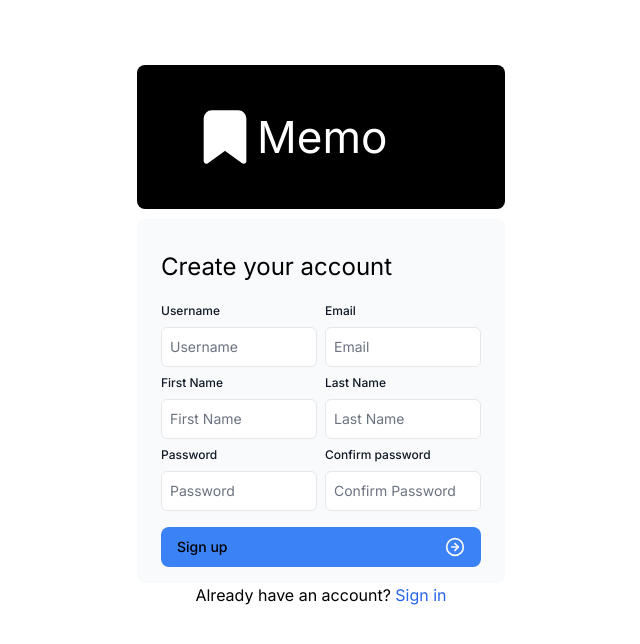
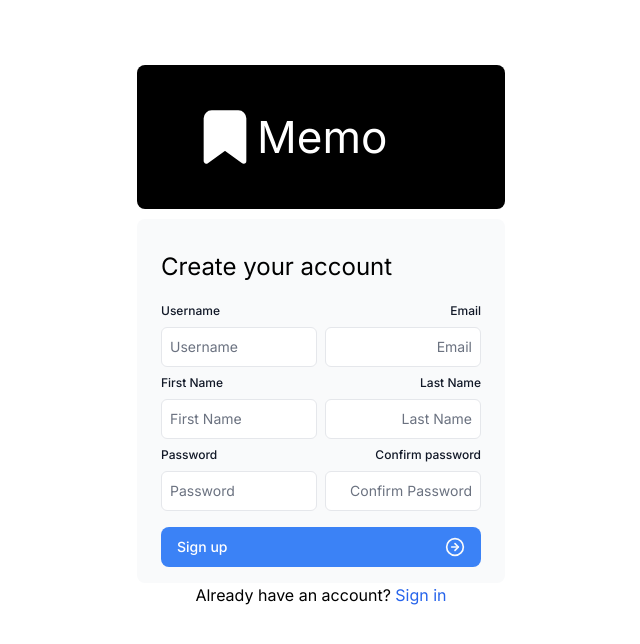
Before and after one commit to akinolaemmanuel49/memo-frontend, a Next.js app: page /signup in a window 1280 px wide. Shown: the top 644 px of the page, without its empty margins (319-959 px from the left). Built offline with nearby package versions, Linux system fonts and the light colour scheme.

Commit message:
minor ui and logic fixes

```diff
--- a/app/ui/cards/profile-card.tsx
+++ b/app/ui/cards/profile-card.tsx
@@ -5,18 +5,21 @@ import { ProfileData } from "@/app/lib/types";
 import axios from "axios";
 import Image from "next/image";
 import Link from "next/link";
+import { useRouter } from "next/navigation";
 
 export default function ProfileCard() {
     const [profileData, setProfileData] = useState<ProfileData>();
     const [loading, setLoading] = useState(true);
     const [error, setError] = useState<string | null>(null);
 
+    const router = useRouter();
+
     useEffect(() => {
         const fetchData = async () => {
             const accessToken = localStorage.getItem("accessToken");
             if (!accessToken) {
                 setError("Access token not found.");
-                return;
+                router.push("/signin");
             }
             try {
                 const response = await axios.get(`${process.env.NEXT_PUBLIC_API_BASE_URL}/users`, {
@@ -26,6 +29,7 @@ export default function ProfileCard() {
             } catch (error) {
                 setError("Failed to fetch user profile.");
                 console.error(error);
+                router.push("/signin");
             } finally {
                 setLoading(false);
             }
--- a/app/ui/forms/profile-form.tsx
+++ b/app/ui/forms/profile-form.tsx
@@ -35,9 +35,7 @@ export default function ProfileForm() {
                     headers: { Authorization: `Bearer ${accessToken}` }
                 });
                 setProfileData(response.data);
-                if (profileData) {
-                    setFormData(profileData);
-                }
+                setFormData(response.data);
             } catch (error) {
                 setError("Failed to fetch user profile.");
                 console.error(error);
@@ -209,7 +207,7 @@ function UpdateProfileButton() {
     const { pending } = useFormStatus();
 
     return (
-        <Button className="mt-4 w-full md:w-72" aria-disabled={pending}>
+        <Button className="mt-4 w-full text-white md:w-72" aria-disabled={pending}>
             Update profile <ArrowRightCircle className="ml-auto h-5 w-5 text-gray-50" />
         </Button>
     )
--- a/app/ui/forms/signin-form.tsx
+++ b/app/ui/forms/signin-form.tsx
@@ -116,7 +116,7 @@ function SigninButton() {
     const { pending } = useFormStatus();
 
     return (
-        <Button className="mt-4 w-full" aria-disabled={pending}>
+        <Button className="mt-4 w-full text-white" aria-disabled={pending}>
             Sign in <ArrowRightCircle className="ml-auto h-5 w-5 text-gray-50" />
         </Button>
     )
--- a/app/ui/forms/signup-form.tsx
+++ b/app/ui/forms/signup-form.tsx
@@ -100,7 +100,7 @@ export default function SignupForm() {
                         </div>
                         <div>
                             <label
-                                className="mb-2 mt-2 block text-xs font-medium text-gray-900"
+                                className="mb-2 mt-2 block text-xs font-medium text-gray-900 text-right"
                                 htmlFor="email">
                                 Email
                             </label>
@@ -111,7 +111,7 @@ export default function SignupForm() {
                                     value={formData.email}
                                     onChange={handleInputChange}
                                     placeholder="Email"
-                                    className="peer block w-full rounded-md border border-gray-200 py-[9px] pl-2 text-sm outline-2 placeholder:text-gray-500"
+                                    className="peer block w-full rounded-md border border-gray-200 py-[9px] pr-2 text-sm outline-2 placeholder:text-gray-500 text-right"
                                 />
                             </div>
                         </div>
@@ -136,7 +136,7 @@ export default function SignupForm() {
                         </div>
                         <div>
                             <label
-                                className="mb-2 mt-2 block text-xs font-medium text-gray-900"
+                                className="mb-2 mt-2 block text-xs font-medium text-gray-900 text-right"
                                 htmlFor="lastName">
                                 Last Name
                             </label>
@@ -147,7 +147,7 @@ export default function SignupForm() {
                                     value={formData.lastName}
                                     onChange={handleInputChange}
                                     placeholder="Last Name"
-                                    className="peer block w-full rounded-md border border-gray-200 py-[9px] pl-2 text-sm outline-2 placeholder:text-gray-500"
+                                    className="peer block w-full rounded-md border border-gray-200 py-[9px] pr-2 text-sm outline-2 placeholder:text-gray-500 text-right"
                                 />
                             </div>
                         </div>
@@ -172,7 +172,7 @@ export default function SignupForm() {
                         </div>
                         <div>
                             <label
-                                className="mb-2 mt-2 block text-xs font-medium text-gray-900"
+                                className="mb-2 mt-2 block text-xs font-medium text-gray-900 text-right"
                                 htmlFor="confirmPassword">
                                 Confirm password
                             </label>
@@ -183,7 +183,7 @@ export default function SignupForm() {
                                     value={confirmPassword}
                                     onChange={handleInputChange}
                                     placeholder="Confirm Password"
-                                    className="peer block w-full rounded-md border border-gray-200 py-[9px] pl-2 text-sm outline-2 placeholder:text-gray-500"
+                                    className="peer block w-full rounded-md border border-gray-200 py-[9px] pr-2 text-sm outline-2 placeholder:text-gray-500 text-right"
                                 />
                             </div>
                         </div>
@@ -203,7 +203,7 @@ function SignupButton() {
     const { pending } = useFormStatus();
 
     return (
-        <Button className="mt-4 w-full" aria-disabled={pending}>
+        <Button className="mt-4 w-full text-white" aria-disabled={pending}>
             Sign up <ArrowRightCircle className="ml-auto h-5 w-5 text-gray-50" />
         </Button>
     )
```
Also changed, not shown: app/ui/forms/upload-profile-picture-form.tsx (+14 -17 lines).
